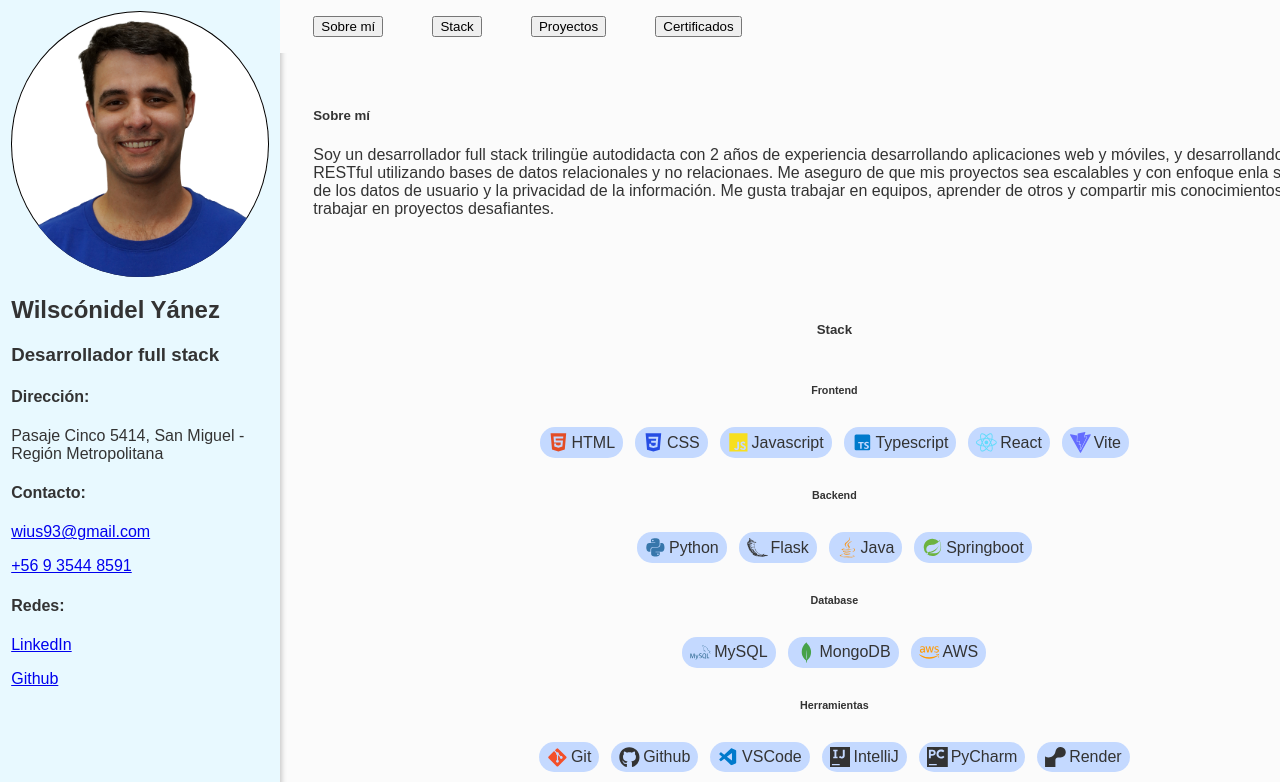
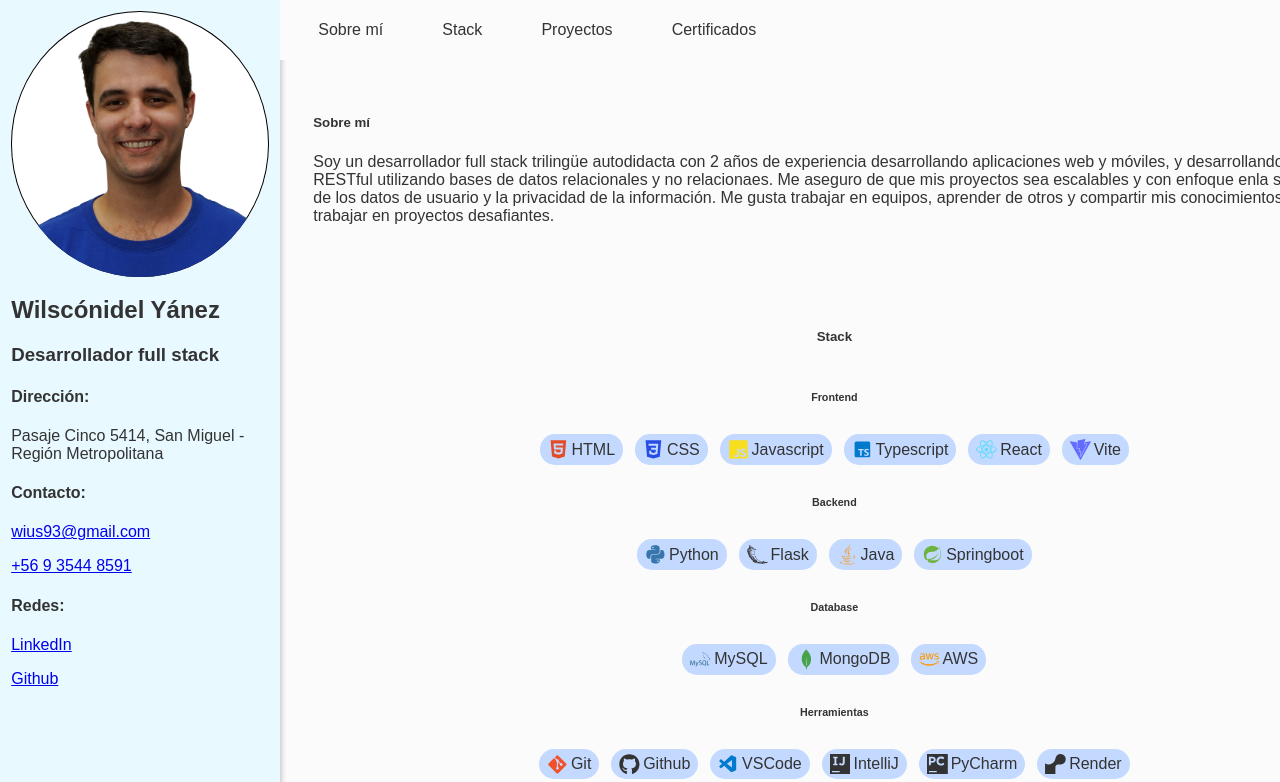
Before and after one commit to WiusGH/portfolio, a React (Vite) app: page / in a window 1280 px wide. Shown: the top 782 px of the page. Built offline with nearby package versions, Linux system fonts and the light colour scheme.

Commit message:
enhance(Header): remove button for each nav link and add visual effects when hovering on them

```diff
--- a/src/components/layout/Header.module.css
+++ b/src/components/layout/Header.module.css
@@ -12,6 +12,14 @@
     gap: 5%;
     list-style-type: none;
     padding: 0;
+    li {
+      cursor: pointer;
+      padding: 5px;
+      &:hover {
+        color: var(--primary-color);
+        text-shadow: var(--primary-color) 0 0 5px;
+      }
+    }
   }
 }
 
--- a/src/components/layout/Header.tsx
+++ b/src/components/layout/Header.tsx
@@ -57,20 +57,10 @@ const Header: React.FC<HeaderProps> = ({ scrollToSection }) => {
       className={`${style.header} ${visible ? style.visible : style.hidden}`}
     >
       <ul>
-        <li>
-          <button onClick={() => scrollToSection("about")}>Sobre mí</button>
-        </li>
-        <li>
-          <button onClick={() => scrollToSection("stack")}>Stack</button>
-        </li>
-        <li>
-          <button onClick={() => scrollToSection("projects")}>Proyectos</button>
-        </li>
-        <li>
-          <button onClick={() => scrollToSection("certifications")}>
-            Certificados
-          </button>
-        </li>
+        <li onClick={() => scrollToSection("about")}>Sobre mí</li>
+        <li onClick={() => scrollToSection("stack")}>Stack</li>
+        <li onClick={() => scrollToSection("projects")}>Proyectos</li>
+        <li onClick={() => scrollToSection("certifications")}>Certificados</li>
       </ul>
       <ThemeToggle theme={theme} toggleTheme={toggleTheme} />
     </nav>
```
